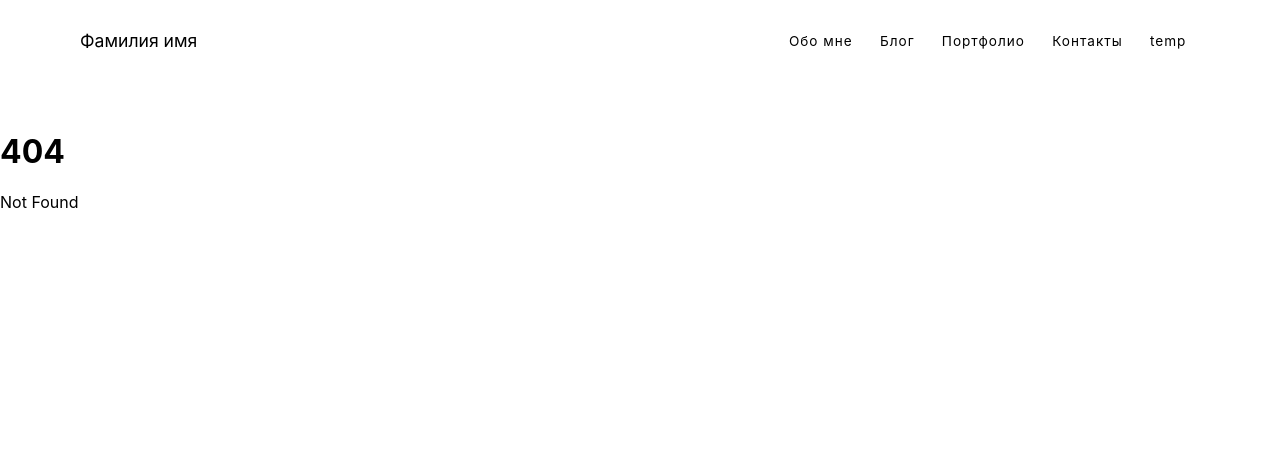
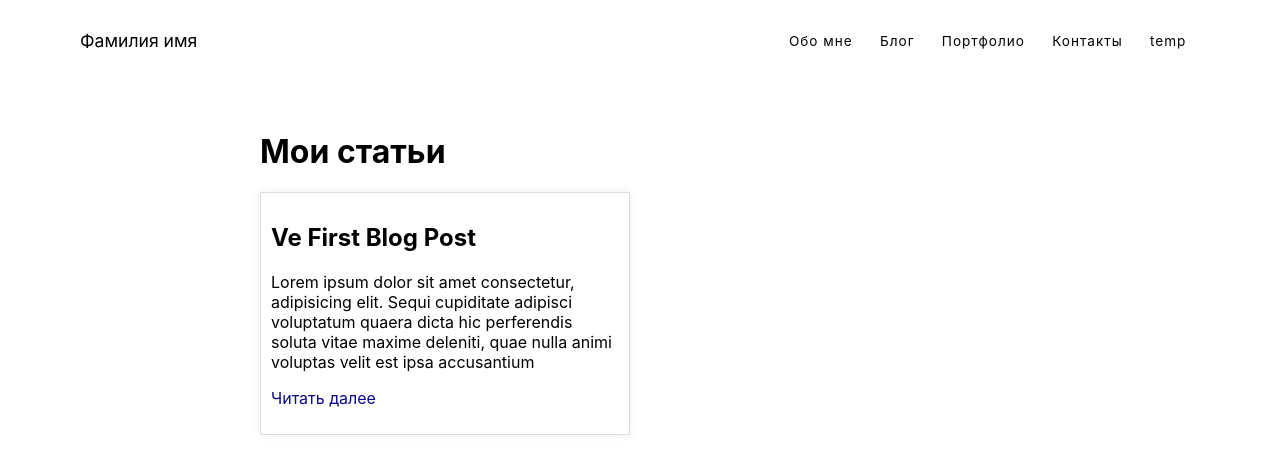
Before and after one commit to irina309/svelte-test1, a SvelteKit app: page /blog in a window 1280 px wide. Before the commit this address had no page. Shown: the top 474 px of the page. Built offline with nearby package versions, Linux system fonts and the light colour scheme.

Commit message:
add post

```diff
--- a/src/routes/+layout.svelte
+++ b/src/routes/+layout.svelte
@@ -3,8 +3,7 @@
         <a href="/" class="nav-logo" title="Back to Homepage"> Фамилия имя</a>
         <div class="nav-links">
             {#each nav as link}
-            <a href={link.href} class="link">{link.title}</a>
-
+                <a href={link.href} class="link">{link.title}</a>
             {/each}
         </div>
     </div>
@@ -37,6 +36,7 @@
         }
     ]
 </script>
+
 <style>
     .container {
         max-width: 1400px;
--- a/src/routes/about/+page.svelte
+++ b/src/routes/about/+page.svelte
@@ -1,8 +1,5 @@
-
 <h1>Обо мне</h1>
-
-
- <h2 class='subtitle'>
+<h2>
     Lorem ipsum dolor sit amet consectetur, adipisicing elit. Sequi cupiditate adipisci voluptatum quaerat
     dicta hic perferendis soluta vitae maxime deleniti, quae nulla animi voluptas velit est ipsa accusantium
     deserunt alias?
--- /dev/null
+++ b/src/routes/blog/+layout.svelte
@@ -0,0 +1,3 @@
+<div class="container">
+    <slot/>
+</div>
--- /dev/null
+++ b/src/routes/blog/+page.svelte
@@ -0,0 +1,45 @@
+<svelte:head>
+	<title>Блог</title>
+</svelte:head>
+<div class="container">
+	<h1>Мои статьи</h1>
+	<div class="blogposts">
+		{#each routes as page}
+			<div class="post">
+				<h2>{page.title}</h2>
+				<p>{page.body}</p>
+				<p class="readmore">
+					<a class="link" href={`/blog/posts/${page.id}`}> Читать далее </a>
+				</p>
+			</div>
+		{/each}
+	</div>
+</div>
+
+<script>
+	import { routes } from './routes';
+</script>
+
+<style>
+	.container {
+		margin: 50px auto;
+		max-width: 800px;
+		padding: 0 20px;
+	}
+
+	.blogposts {
+		display: grid;
+		grid-template-columns: 1fr 1fr;
+		grid-gap: 20px;
+	}
+
+	.post {
+		border: 1px solid #ddd;
+		padding: 10px;
+		box-shadow: 0 0 10px #eee;
+	}
+
+	.link {
+		color: rgb(10, 10, 139);
+	}
+</style>
--- /dev/null
+++ b/src/routes/blog/posts/+page.svelte
@@ -0,0 +1,4 @@
+<h1>
+    My First Blog Post
+</h1>
+<p> Lorem ipsum dolor sit amet consectetur adipisicing elit. Accusantium, quia vitae explicabo unde ad rem nisi dolor eum amet ex necessitatibus. Ullam, sapiente vero sunt labore voluptatum sint quia? Corporis.</p>
--- /dev/null
+++ b/src/routes/blog/posts/1/+page.svelte
@@ -0,0 +1,4 @@
+<h1>
+    My First Blog Post
+</h1>
+<p> Lorem ipsum dolor sit amet consectetur adipisicing elit. Accusantium, quia vitae explicabo unde ad rem nisi dolor eum amet ex necessitatibus. Ullam, sapiente vero sunt labore voluptatum sint quia? Corporis.</p>
--- /dev/null
+++ b/src/routes/blog/posts/1/layout.svelte
@@ -0,0 +1,12 @@
+<div class="container">
+	<a href="/blog">Домой</a>
+	<slot />
+</div>
+
+<style>
+	.container {
+		margin: 50px auto;
+		max-width: 800px;
+		padding: 0 20px;
+	}
+</style>
--- /dev/null
+++ b/src/routes/blog/posts/2/+page.svelte
@@ -0,0 +1,4 @@
+<h1>
+    My Second Blog Post
+</h1>
+<p> Lorem ipsum dolor sit amet consectetur adipisicing elit. Accusantium, quia vitae explicabo unde ad rem nisi dolor eum amet ex necessitatibus. Ullam, sapiente vero sunt labore voluptatum sint quia? Corporis.</p>
--- /dev/null
+++ b/src/routes/blog/posts/2/layout.svelte
@@ -0,0 +1,12 @@
+<div class="container">
+	<a href="/blog">Домой</a>
+	<slot />
+</div>
+
+<style>
+	.container {
+		margin: 50px auto;
+		max-width: 800px;
+		padding: 0 20px;
+	}
+</style>
--- /dev/null
+++ b/src/routes/blog/posts/layout.svelte
@@ -0,0 +1,12 @@
+<div class="container">
+	<a href="/blog">Домой</a>
+	<slot />
+</div>
+
+<style>
+	.container {
+		margin: 50px auto;
+		max-width: 800px;
+		padding: 0 20px;
+	}
+</style>
--- /dev/null
+++ b/src/routes/blog/routes.js
@@ -0,0 +1,7 @@
+export const routes = [
+    {
+        id: 1,
+        title: 'Ve First Blog Post',
+        body: 'Lorem ipsum dolor sit amet consectetur, adipisicing elit. Sequi cupiditate adipisci voluptatum quaera dicta hic perferendis soluta vitae maxime deleniti, quae nulla animi voluptas velit est ipsa accusantium'
+    }
+]
--- /dev/null
+++ b/src/routes/contact/+page.svelte
@@ -0,0 +1 @@
+<h1> Контакты</h1>
```
